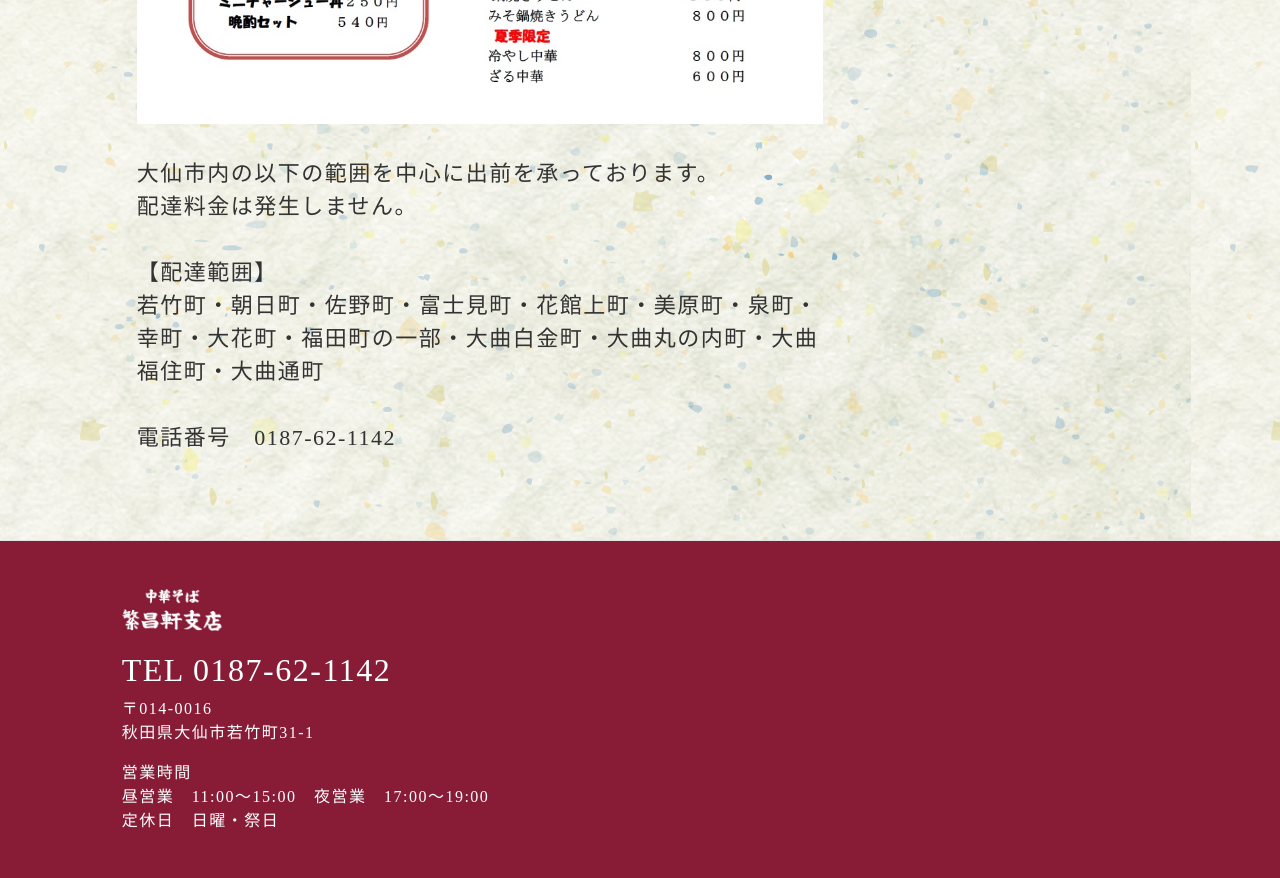
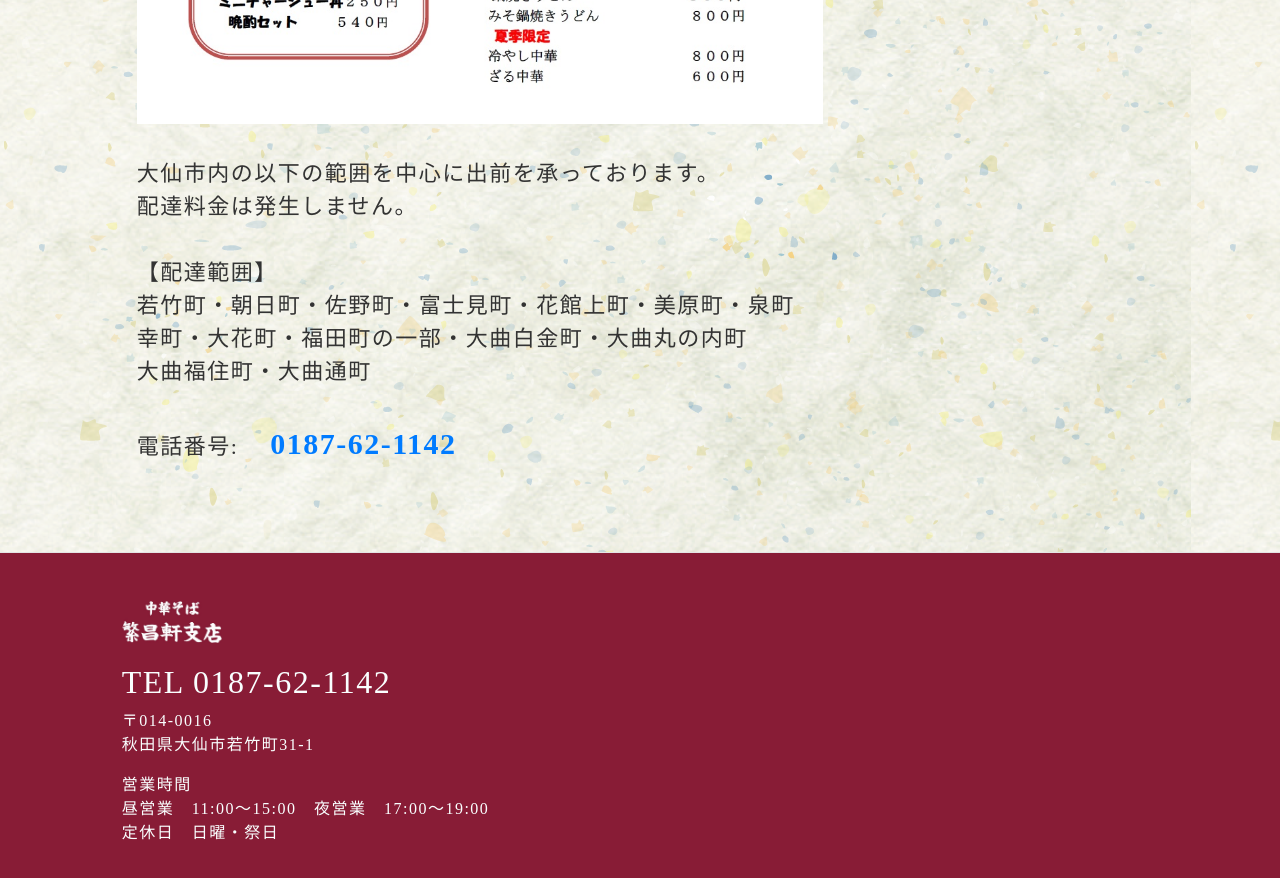
Before and after one commit to Hanjyokenshiten/delivery, a plain HTML site: page index.html in a window 1280 px wide. Shown: the part 1100-1978 px from the top of the page. Drawn offline with nearby package versions, Linux system fonts and the light colour scheme.

Commit message:
calingFunction

```diff
--- a/common.css
+++ b/common.css
@@ -151,7 +151,7 @@ body footer .footer-btns .instagram-btn i {
 }
 
 .row {
-  margin: 0 !important
+  margin: 0 !important;
 }
 
 
--- a/delivery.css
+++ b/delivery.css
@@ -16,10 +16,6 @@ body .main .row .news-box {
 
 body .main .row .news-card-res {
   display: none;
-}
-
-body .main .row .news-card {
-  margin-left: 90px;
 }
 
 body .main .row .ttl {
@@ -50,4 +46,14 @@ body .main .row img {
   width: 100%;
 }
 
+body .main .row .news-card {
+  margin-left: 90px;
+}
+
+.phone {
+  font-size: 30px;
+  font-weight: bold;
+  margin-left: 2rem;
+}
+
 /*# sourceMappingURL=history.css.map */
--- a/index.html
+++ b/index.html
@@ -53,12 +53,12 @@
         <p class="col-lg-12 col-sm-12"><br>大仙市内の以下の範囲を中心に出前を承っております。<br>
           配達料金は発生しません。<br><br>
           【配達範囲】<br>
-          若竹町・朝日町・佐野町・富士見町・花館上町・美原町・泉町・幸町・大花町・福田町の一部・大曲白金町・大曲丸の内町・大曲福住町・大曲通町
+          若竹町・朝日町・佐野町・富士見町・花館上町・美原町・泉町<br>幸町・大花町・福田町の一部・大曲白金町・大曲丸の内町<br>大曲福住町・大曲通町
           <br>
           <br>
-          電話番号　0187-62-1142</p>
+          電話番号:<a class="phone" href="tell:0187621142">0187-62-1142</a></p>
       </div>
-      <iframe class="row news-card col-lg-3" src="https://www.facebook.com/plugins/page.php?href=https%3A%2F%2Fwww.facebook.com%2Fhanjyokenshiten%2F&tabs=timeline&width=300&height=600&small_header=false&adapt_container_width=true&hide_cover=false&show_facepile=true&appId=507055956913354" width="300" height="600" style="border:none;overflow:hidden" scrolling="no" frameborder="0" allowTransparency="true" allow="encrypted-media"></iframe>
+      <iframe class="row news-card col-lg-3 offset-lg-1" src="https://www.facebook.com/plugins/page.php?href=https%3A%2F%2Fwww.facebook.com%2Fhanjyokenshiten%2F&tabs=timeline&width=300&height=600&small_header=false&adapt_container_width=true&hide_cover=false&show_facepile=true&appId=507055956913354" width="300" height="600" style="border:none;overflow:hidden" scrolling="no" frameborder="0" allowTransparency="true" allow="encrypted-media"></iframe>
     </div>
   </section>
   <footer>
--- a/responsive-delivery.css
+++ b/responsive-delivery.css
@@ -128,7 +128,11 @@
   body .main .row-fir .intro {
     font-size: 20px
   }
-}
+
+  a[href^="tel:"] {
+    pointer-events: none;
+  }
 }
 
+
 /*# sourceMappingURL=responsive-top.css.map */
```
